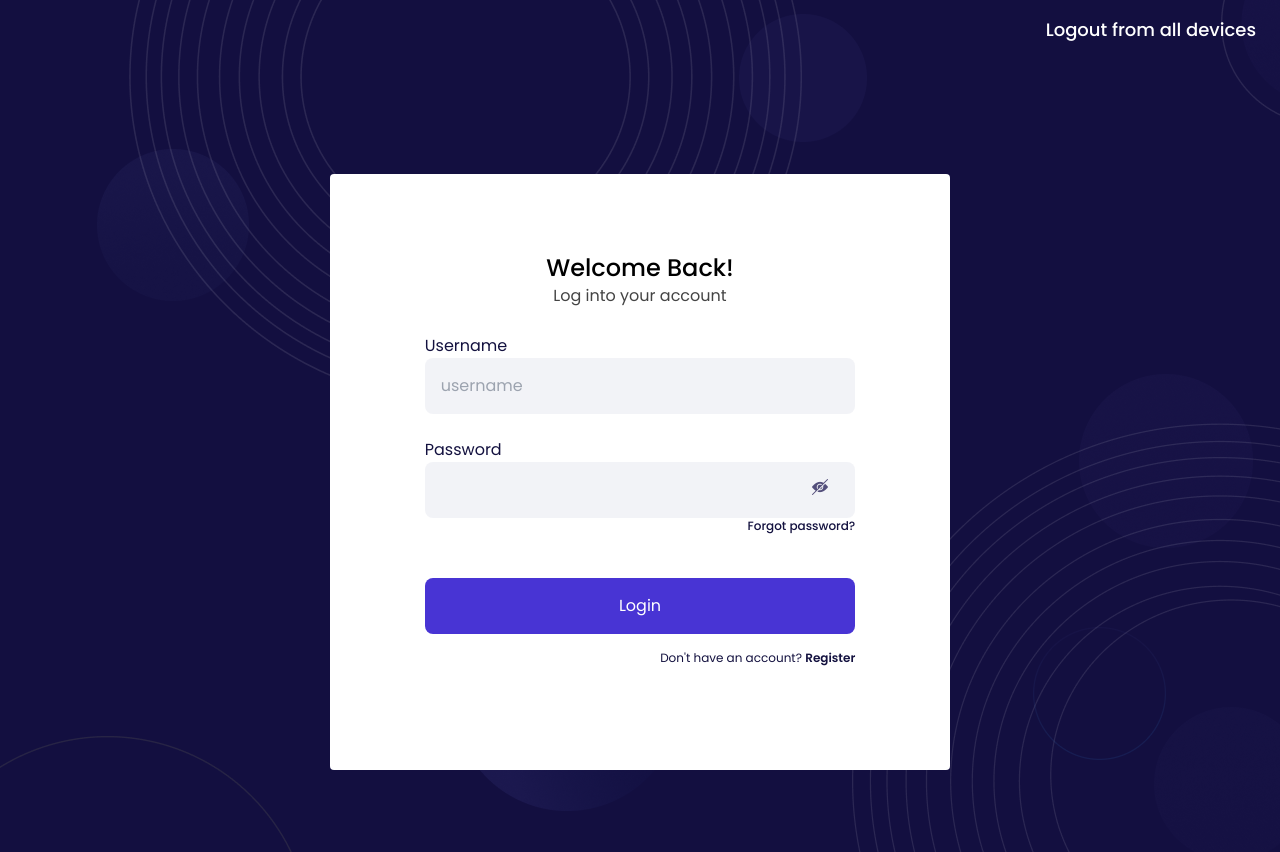
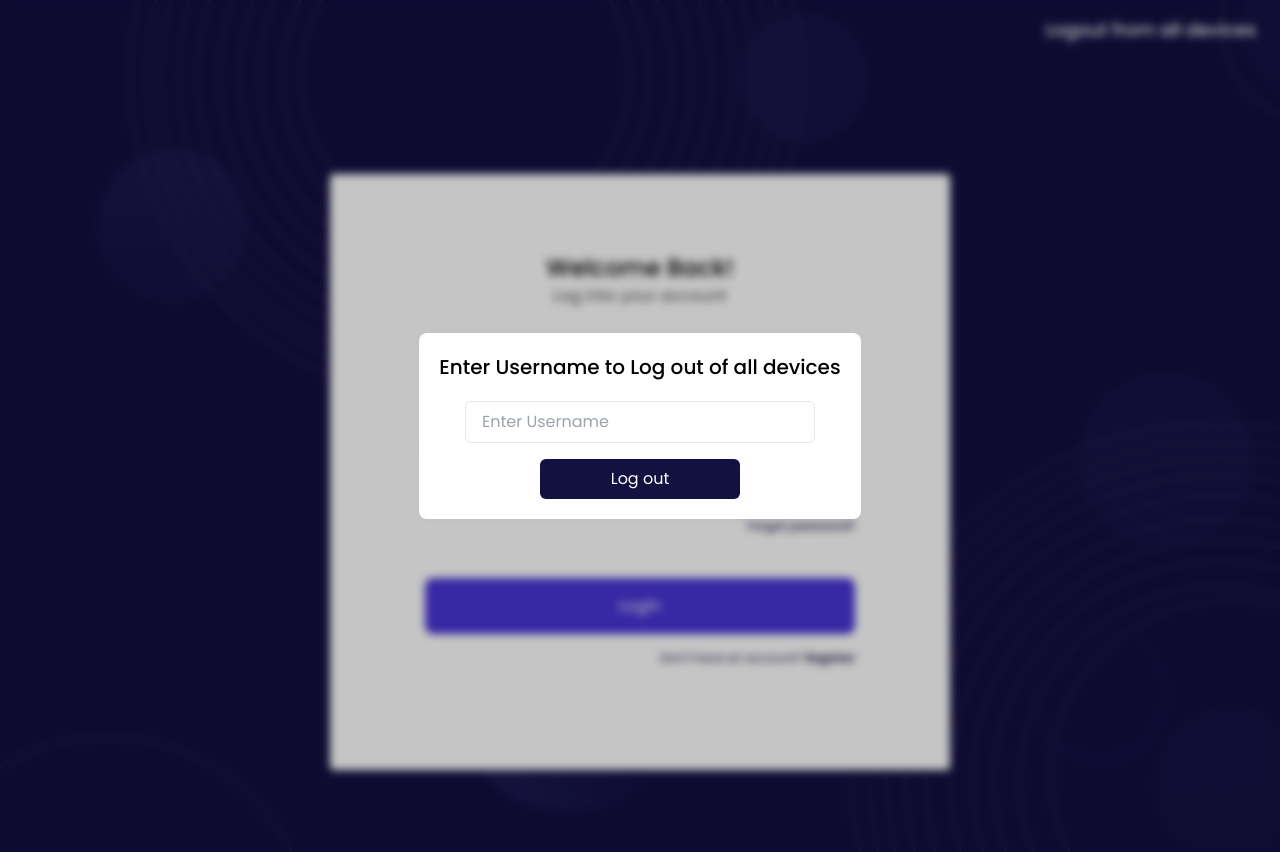
Before and after one commit to Deelyah/Dee-vending-machine, a React (Vite) app: page / in a window 1280 px wide. Both pictures are taken after a click on the button "Logout from all devices". Built offline with nearby package versions, Linux system fonts and the light colour scheme; no server answers.

Commit message:
chore: add log out of all devices scren

```diff
--- a/src/components/ProtectedRoute.jsx
+++ b/src/components/ProtectedRoute.jsx
@@ -11,9 +11,8 @@ const ProtectedRoute = () => {
     getUserProfile(userToken)
       .then((res) => {
         dispatch({ type: "PROFILE", payload: res.data });
-        console.log(res);
       })
-      .then((err) => {
+      .catch((err) => {
         console.log(err);
       });
   });
--- a/src/components/TheHeader.jsx
+++ b/src/components/TheHeader.jsx
@@ -33,11 +33,23 @@ const TheHeader = () => {
     <div className="fixed top-0 right-0 left-0 pt-9 px-8 bg-[#130F40]">
       <ToastContainer />
       <div className="relative flex justify-start items-start w-full">
-        <Link to="/" className="text-white">
+        <Link
+          to="/"
+          className="text-white border rounded-md px-3 py-2 border-transparent hover:border-gray-700"
+        >
           Home
         </Link>
-        <Link to="/my-account/my-products" className="ml-4 text-white">
+        <Link
+          to="/my-account/my-products"
+          className="ml-5 text-white border rounded-md px-3 py-2 border-transparent hover:border-gray-700"
+        >
           My Products
+        </Link>
+        <Link
+          to="/my-account/add-product"
+          className="ml-5 text-white border rounded-md px-3 py-2 border-transparent hover:border-gray-700"
+        >
+          Create new product
         </Link>
         <div className="ml-auto">
           <button
--- /dev/null
+++ b/src/pages/LogOutOfAllDevices.jsx
@@ -0,0 +1,49 @@
+import { useState } from "react";
+import { logOutFromAllDevices } from "../store/actions/Index";
+
+const LogOutOfAllDevices = ({ closePopup }) => {
+  const [username, setUsername] = useState(null);
+  const clearActiveSessions = (e) => {
+    e.preventDefault();
+    logOutFromAllDevices({ username: username })
+      .then((res) => {
+        closePopup();
+        console.log(res);
+      })
+      .catch((err) => {
+        console.log(err);
+      });
+  };
+
+  return (
+    <div className="absolute inset-0 bg-[#0000003a] backdrop-blur-sm flex justify-center items-center">
+      <div className="bg-white h-fit p-5 rounded-lg">
+        <h5 className="font-medium text-xl mb-5">
+          Enter Username to Log out of all devices
+        </h5>
+        <form
+          onSubmit={(e) => {
+            clearActiveSessions(e);
+          }}
+          className="flex flex-col items-center"
+        >
+          <input
+            type="text"
+            name="username"
+            placeholder="Enter Username"
+            required
+            onChange={(e) => {
+              setUsername(e.target.value);
+            }}
+            className="border py-2 px-4 rounded-md mb-4 focus:outline-none"
+          />
+          <button className="w-1/2 bg-[#13113F] text-white rounded-md py-2 px-4">
+            Log out
+          </button>
+        </form>
+      </div>
+    </div>
+  );
+};
+
+export default LogOutOfAllDevices;
--- a/src/pages/Login.jsx
+++ b/src/pages/Login.jsx
@@ -2,7 +2,7 @@ import BaseCard from "../components/base-components/BaseCard";
 import "./pages.css";
 import visible from "../assets/open.png";
 import hidden from "../assets/close.png";
-import { login, logOutFromAllDevices } from "../store/actions/Index";
+import { login } from "../store/actions/Index";
 import { useDispatch } from "react-redux";
 import { Link } from "react-router-dom";
 import { useState } from "react";
@@ -10,27 +10,19 @@ import BaseSpinner from "../components/base-components/BaseSpinner";
 import { useNavigate } from "react-router-dom";
 import { ToastContainer, toast } from "react-toastify";
 import "react-toastify/dist/ReactToastify.css";
+import LogOutOfAllDevices from "./LogOutOfAllDevices";
 const Login = () => {
-  let dispatch = useDispatch();
-  let navigateTo = useNavigate();
-  let [pswdIsVisible, setPswdIsVisible] = useState(false);
-  let [userDetails, setUserDetails] = useState({});
-  let [isLoading, setIsLoading] = useState(false);
+  const dispatch = useDispatch();
+  const navigateTo = useNavigate();
+  const [pswdIsVisible, setPswdIsVisible] = useState(false);
+  const [userDetails, setUserDetails] = useState({});
+  const [isLoading, setIsLoading] = useState(false);
+  const [userIsLoggedOut, setUserIsLoggedOut] = useState(true);
 
   let handleInputChange = (e) => {
     setUserDetails((prevState) => {
       return { ...prevState, [e.target.name]: e.target.value };
     });
-  };
-
-  let clearActiveSessions = () => {
-    logOutFromAllDevices({ username: userDetails.username })
-      .then((res) => {
-        console.log(res);
-      })
-      .catch((err) => {
-        console.log(err);
-      });
   };
 
   let handleSubmit = (e) => {
@@ -58,12 +50,14 @@ const Login = () => {
   };
 
   return (
-    <div className="bg-img ">
+    <div className="bg-img relative">
       <ToastContainer />
       <div className="flex justify-end pt-2 pr-2">
         <button
           className="text-white text-lg font-medium rounded-md px-4 py-2"
-          onClick={clearActiveSessions}
+          onClick={() => {
+            setUserIsLoggedOut(false);
+          }}
         >
           Logout from all devices
         </button>
@@ -157,6 +151,13 @@ const Login = () => {
           </form>
         </BaseCard>
       </div>
+      {!userIsLoggedOut && (
+        <LogOutOfAllDevices
+          closePopup={() => {
+            setUserIsLoggedOut(true);
+          }}
+        />
+      )}
     </div>
   );
 };
--- a/src/pages/products/AddProduct.jsx
+++ b/src/pages/products/AddProduct.jsx
@@ -30,13 +30,13 @@ const AddProduct = () => {
       });
     } else {
       createProduct({ token: token, details: productDetails })
-        .then((res) => {
+        .then(() => {
           setIsLoading(false);
           toast.success("Product Created", {
             position: toast.POSITION.TOP_CENTER,
           });
           setTimeout(() => {
-            navigateTo("/my-account/my-product");
+            navigateTo("/my-account/my-products");
           }, 1000);
         })
         .catch((error) => {
--- a/src/pages/products/SellersProducts.jsx
+++ b/src/pages/products/SellersProducts.jsx
@@ -18,13 +18,11 @@ const SellersProucts = () => {
     getSellersProducts(token)
       .then((res) => {
         setIsLoading(false);
-        console.log(res.data);
         dispatch({ type: "SELLERS_PRODUCT", payload: res.data });
         setProducts(res.data);
       })
       .catch((err) => {
         setIsLoading(false);
-        console.log(err);
       });
   }, []);
   return (
--- a/src/store/actions/Index.jsx
+++ b/src/store/actions/Index.jsx
@@ -39,8 +39,8 @@ export const logOut = async (userToken) => {
     },
   });
 };
-export const logOutFromAllDevices = async () => {
-  return await axios.post(`${baseURL}/user/logout/all`);
+export const logOutFromAllDevices = async (username) => {
+  return await axios.post(`${baseURL}/user/logout/all`, username);
 };
 export const deleteAccount = async (userData) => {
   return await axios.delete(`${baseURL}/user/${userData[0]}`, {
```
